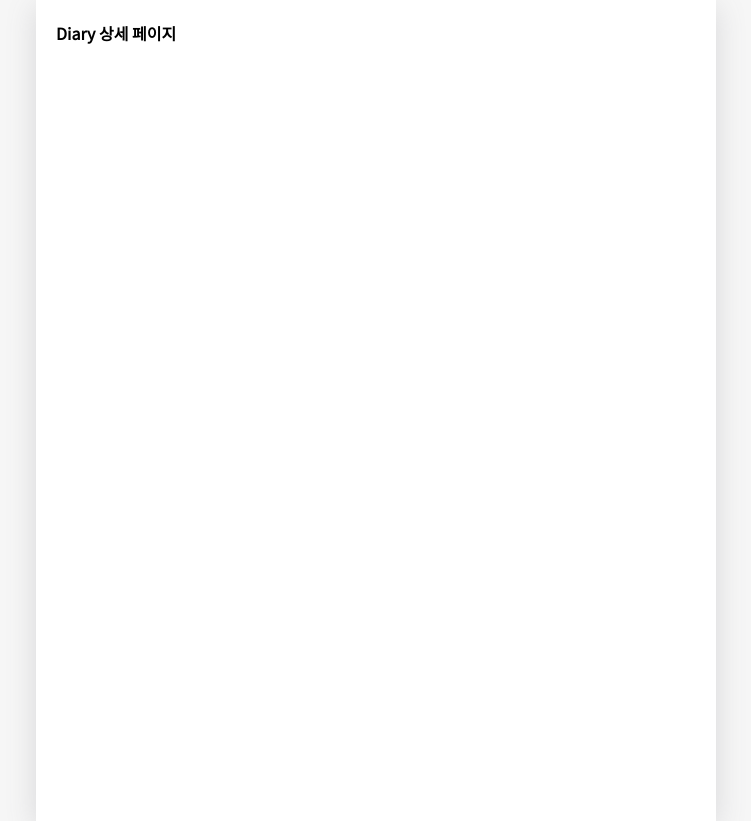
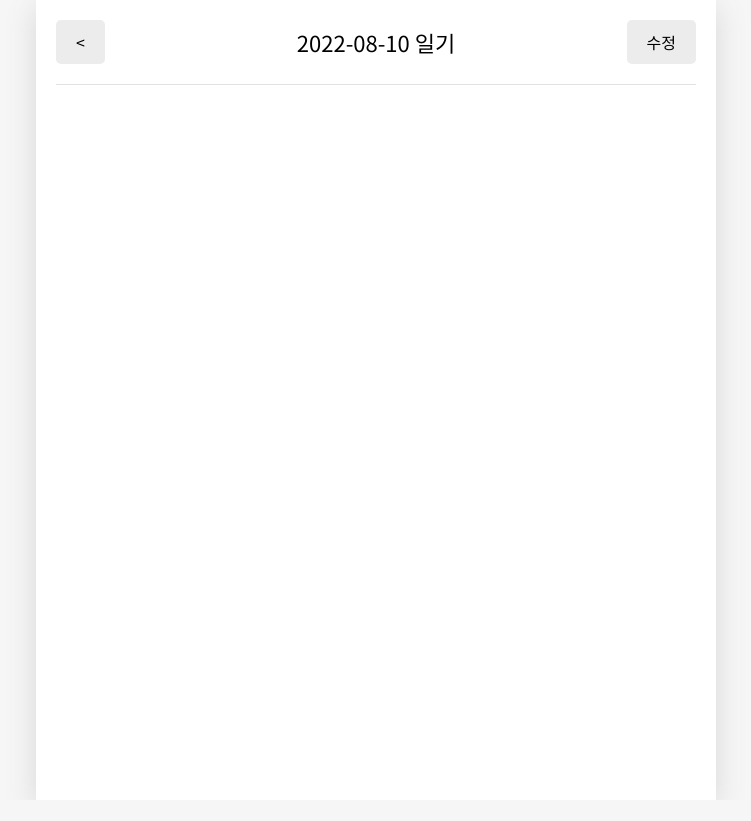
Before and after one commit to rwony/react, a React (Create React App) app in the folder react-emotion-diary2/: page /diary/1 in a window 1280 px wide. Shown: the whole page, without its empty margins (264-1015 px from the left). After the commit the page ends 800 px from the top, so only its background shows below. Built offline with nearby package versions, Linux system fonts and the light colour scheme.

Commit message:
Add files via upload

```diff
--- a/react-emotion-diary2/src/components/DiaryEditor.js
+++ b/react-emotion-diary2/src/components/DiaryEditor.js
@@ -8,34 +8,7 @@ import MyButton from "./MyButton";
 import EmotionItem from "./EmotionItem";
 
 import { getStringDate } from "../util/date.js";
-
-const emotionList = [
-  {
-    emotion_id: 1,
-    emotion_img: process.env.PUBLIC_URL + `/assets/emotion1.png`,
-    emotion_descript: "완전 좋음",
-  },
-  {
-    emotion_id: 2,
-    emotion_img: process.env.PUBLIC_URL + `/assets/emotion2.png`,
-    emotion_descript: "좋음",
-  },
-  {
-    emotion_id: 3,
-    emotion_img: process.env.PUBLIC_URL + `/assets/emotion3.png`,
-    emotion_descript: "보통",
-  },
-  {
-    emotion_id: 4,
-    emotion_img: process.env.PUBLIC_URL + `/assets/emotion4.png`,
-    emotion_descript: "나쁨",
-  },
-  {
-    emotion_id: 5,
-    emotion_img: process.env.PUBLIC_URL + `/assets/emotion5.png`,
-    emotion_descript: "끔찍함",
-  },
-];
+import { emotionList } from "../util/emotion.js";
 
 const DiaryEditor = ({ isEdit, originData }) => {
   const navigate = useNavigate();
--- a/react-emotion-diary2/src/pages/Diary.js
+++ b/react-emotion-diary2/src/pages/Diary.js
@@ -1,9 +1,58 @@
+import { useContext, useEffect, useState } from "react";
+import { useNavigate, useParams } from "react-router-dom";
+
+import MyHeader from "../components/MyHeader";
+import MyButton from "../components/MyButton";
+
+import { DiaryStateContext } from "../App";
+import { getStringDate } from "../util/date.js";
+import { emotionList } from "../util/emotion.js";
+
 const Diary = () => {
-  return (
-    <div>
-      <h4>Diary 상세 페이지</h4>
-    </div>
-  );
+  const { id } = useParams();
+  const diaryList = useContext(DiaryStateContext);
+  const navigate = useNavigate();
+  const [data, setData] = useState();
+
+  useEffect(() => {
+    if (diaryList.length >= 1) {
+      const targetDiary = diaryList.find(
+        (it) => parseInt(id) === parseInt(it.id)
+      );
+
+      if (targetDiary) {
+        // 일기가 존재할 때
+        setData(targetDiary);
+      } else {
+        // 일기가 없을 때
+        navigate("/", { replace: true });
+      }
+    }
+  }, [id, diaryList]);
+
+  if (!data) {
+    return <div className="DiaryPage">로딩중입니다...</div>;
+  } else {
+    const curEmotionData = emotionList.find(
+      (it) => parseInt(data.emotion) === parseInt(it.emotion_id)
+    );
+
+    console.log(curEmotionData);
+    return (
+      <div className="DiaryPage">
+        <MyHeader
+          headText={`${getStringDate(new Date(data.date))} 일기`}
+          leftChild={<MyButton text={"<"} onClick={() => navigate(-1)} />}
+          rightChild={
+            <MyButton
+              text={"수정"}
+              onClick={() => navigate(`/edit/${data.id}`)}
+            />
+          }
+        />
+      </div>
+    );
+  }
 };
 
 export default Diary;
--- /dev/null
+++ b/react-emotion-diary2/src/util/emotion.js
@@ -0,0 +1,27 @@
+export const emotionList = [
+  {
+    emotion_id: 1,
+    emotion_img: process.env.PUBLIC_URL + `/assets/emotion1.png`,
+    emotion_descript: "완전 좋음",
+  },
+  {
+    emotion_id: 2,
+    emotion_img: process.env.PUBLIC_URL + `/assets/emotion2.png`,
+    emotion_descript: "좋음",
+  },
+  {
+    emotion_id: 3,
+    emotion_img: process.env.PUBLIC_URL + `/assets/emotion3.png`,
+    emotion_descript: "보통",
+  },
+  {
+    emotion_id: 4,
+    emotion_img: process.env.PUBLIC_URL + `/assets/emotion4.png`,
+    emotion_descript: "나쁨",
+  },
+  {
+    emotion_id: 5,
+    emotion_img: process.env.PUBLIC_URL + `/assets/emotion5.png`,
+    emotion_descript: "끔찍함",
+  },
+];
```
